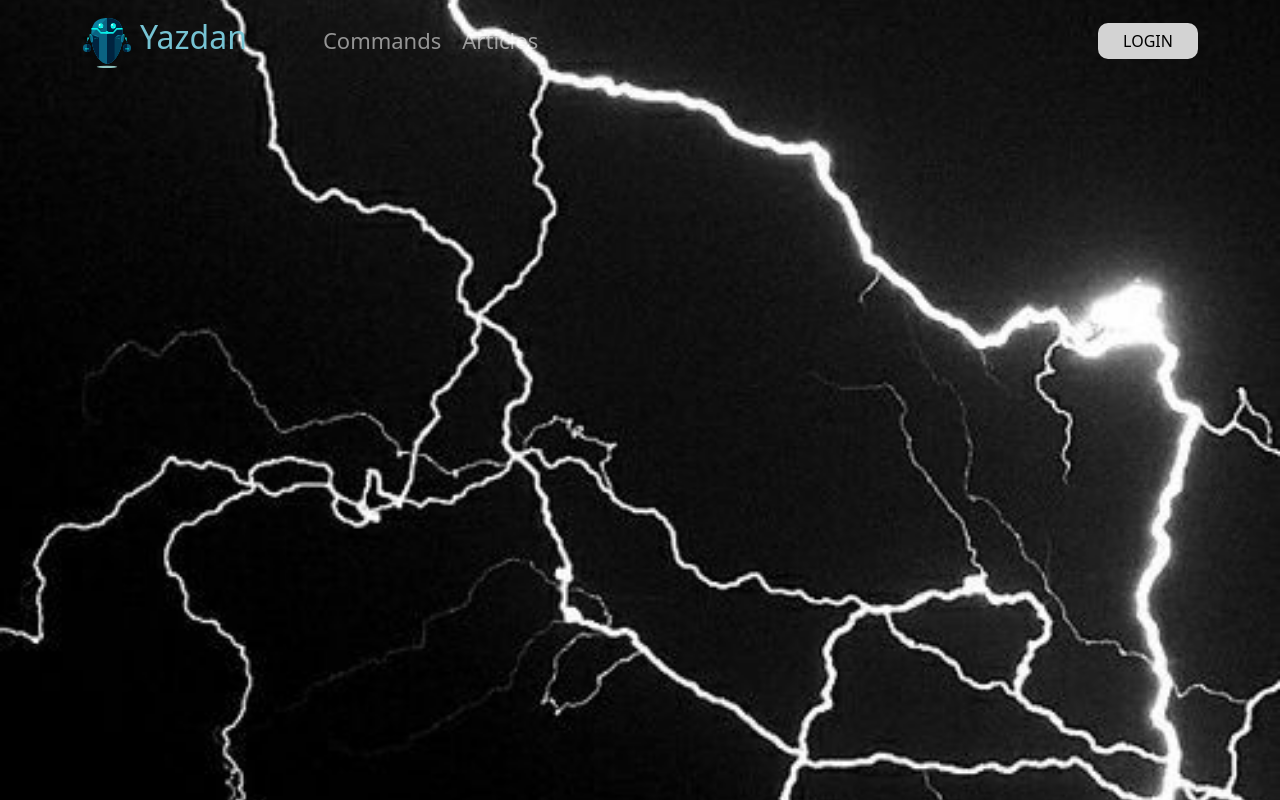
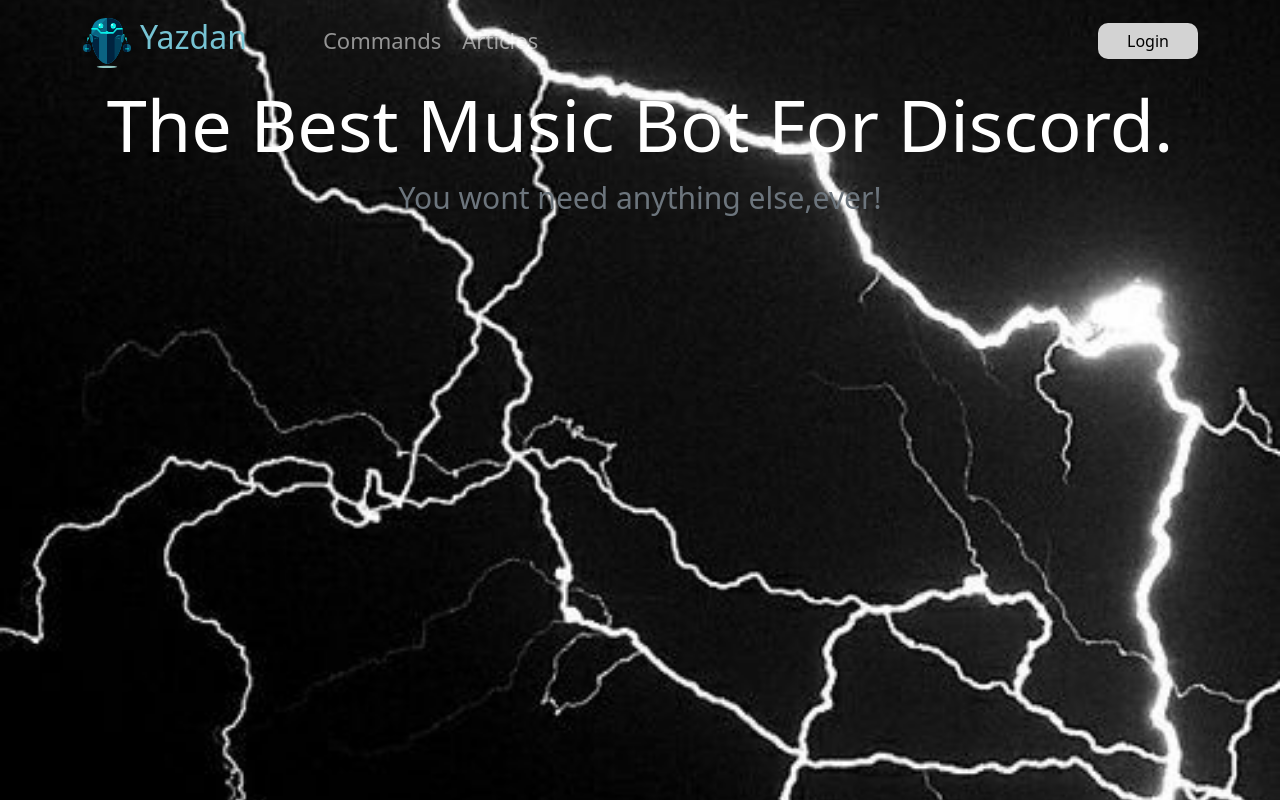
Before and after one commit to mahoonio/DiscordMusicBotSite, a React (Create React App) app in the folder discord-music-bot-site/: page / in a window 1280 px wide. Built offline with nearby package versions, Linux system fonts and the light colour scheme.

Commit message:
Home title done

```diff
--- a/discord-music-bot-site/src/components/AppHeader.js
+++ b/discord-music-bot-site/src/components/AppHeader.js
@@ -10,7 +10,7 @@ import { IoIosLogIn } from 'react-icons/io';
 
 const AppHeader = () => {
   const location = useLocation();
-  const [btnContent, setBtnContent] = useState('LOGIN');
+  const [btnContent, setBtnContent] = useState('Login');
 
   console.log(location.pathname);
   const onBtnMouseEnter = () => {
@@ -46,7 +46,7 @@ const AppHeader = () => {
               Articles
             </Nav.Link>
           </Nav>
-          <Nav>
+          <Nav className={styles.loginbtnborderup}>
             <Button
               onMouseEnter={onBtnMouseEnter}
               // onMouseOut={onBtnMouseExit}
--- a/discord-music-bot-site/src/components/AppHeader.module.css
+++ b/discord-music-bot-site/src/components/AppHeader.module.css
@@ -47,7 +47,12 @@
   border-radius: 10px 10px 10px 10px;
 }
 @media only screen and (max-width: 991px) {
-  .loginbtn {
+  /* .loginbtn {
     width: 100% !important;
+  } */
+  .loginbtnborderup {
+    border-top: solid 1px gray !important;
+    padding: 5px;
+    width: 100%;
   }
 }
--- a/discord-music-bot-site/src/components/Home/Home.js
+++ b/discord-music-bot-site/src/components/Home/Home.js
@@ -1,7 +1,29 @@
 import AppHeader from '../AppHeader';
 import styles from './Home.module.css';
+import Aos from 'aos';
+import 'aos/dist/aos.css';
+import { useEffect } from 'react';
+
 const Home = () => {
-  return <div className="hometitle"></div>;
+  useEffect(() => {
+    Aos.init();
+    Aos.refresh();
+  }, []);
+  return (
+    <div>
+      <div className={styles.titlecontent}>
+        <h1 style={{ color: 'white', fontSize: '72px' }}>
+          The Best Music Bot For Discord.
+        </h1>
+        <p style={{ fontSize: '30px' }} className="text-secondary">
+          You wont need anything else,ever!
+        </p>
+      </div>
+      <div className={`${styles.section1}`}>
+        <div cl7></div>
+      </div>
+    </div>
+  );
 };
 
 export default Home;
--- a/discord-music-bot-site/src/components/Home/Home.module.css
+++ b/discord-music-bot-site/src/components/Home/Home.module.css
@@ -0,0 +1,8 @@
+.titlecontent {
+  text-align: center !important;
+  padding-bottom: 10px;
+}
+.section1 {
+  background-image: none;
+  background-color: black !important;
+}
```
